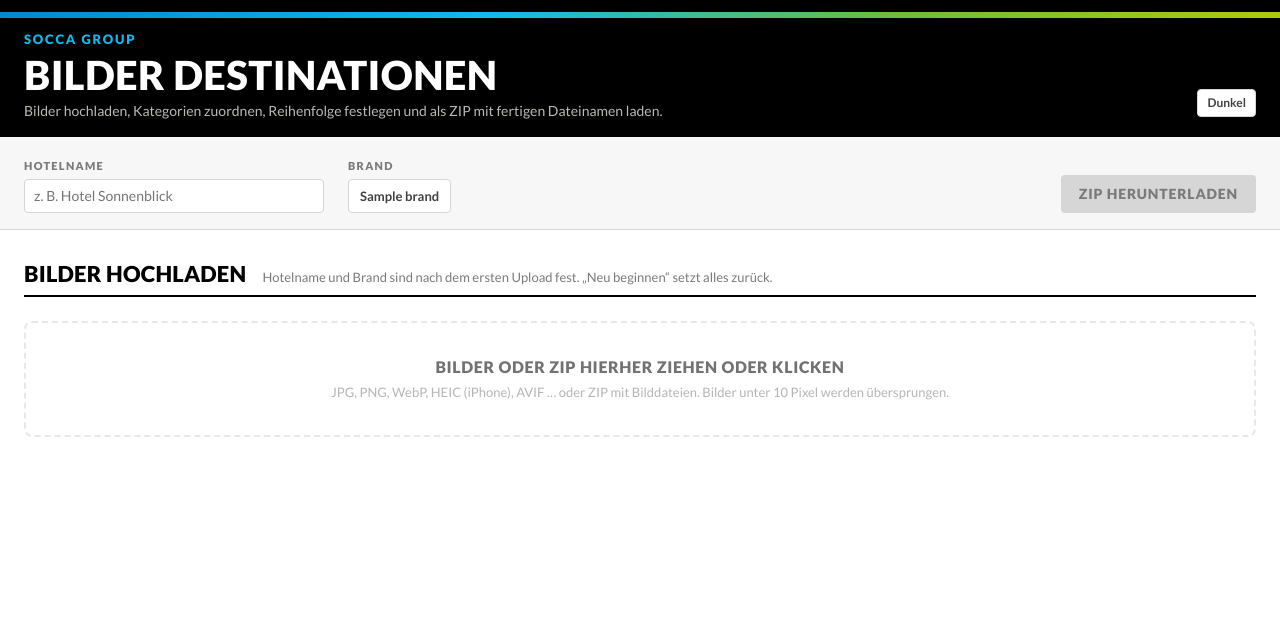
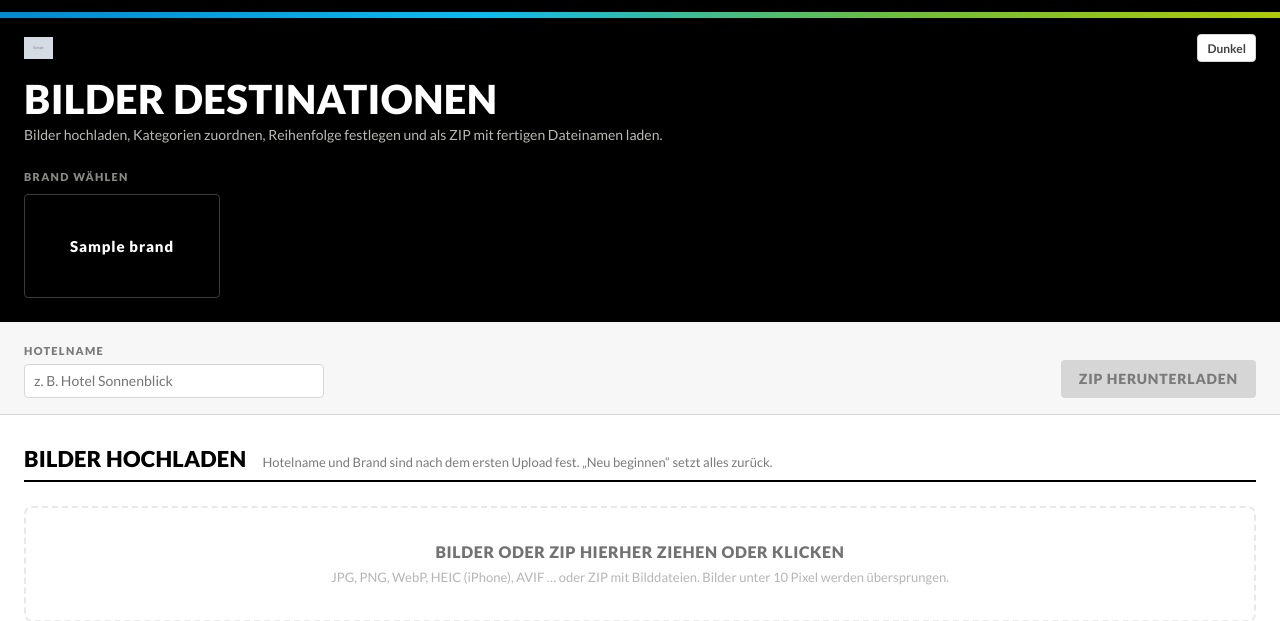
Before and after one commit to SOCCA-AI-Admin/SOCCA-Tools, a FastAPI app: template app/templates/hotel.html in a window 1280 px wide. Shown: the top 621 px of the page. Run offline with FastAPI, Linux system fonts and the light colour scheme; the template is opened without the code that fills it: most values are stand-ins (such as "Sample title", 1, 10 or a date in 2020); grey boxes marked "Sample" are stand-in pictures.

Commit message:
Bilder Destinationen: Logos im Kopf, Brand-Auswahl per Logo

```diff
--- a/app/static/hotel.css
+++ b/app/static/hotel.css
@@ -37,13 +37,31 @@ button{font-family:inherit}
 /* ---------- Kopf ---------- */
 header{background:var(--soc-black);color:#fff;padding:var(--s-3) 0 0}
 header .bar{height:6px;background:linear-gradient(120deg,#0089cf 0%,#0bbbef 38%,#6dbe3a 70%,#afca05 100%)}
-header .inner{max-width:1440px;margin:0 auto;padding:var(--s-3) var(--s-5) var(--s-4)}
-.headrow{display:flex;justify-content:space-between;align-items:flex-end;gap:var(--s-3) var(--s-5);flex-wrap:wrap}
-header h1{color:#fff;font-size:40px;margin:var(--s-1) 0 var(--s-1)}
+header .inner{max-width:1440px;margin:0 auto;padding:var(--s-4) var(--s-5) var(--s-5)}
+.toprow{display:flex;justify-content:space-between;align-items:center;gap:var(--s-4)}
+.group-logo{display:block;height:22px;width:auto}
+header h1{color:#fff;font-size:40px;margin:var(--s-4) 0 var(--s-1)}
 header h1 a{color:inherit;text-decoration:none}
 header h1 a:hover{opacity:.85}
 header p{color:#b9b9b4;font-size:14px;margin:0;max-width:90ch}
-header .chip{margin-bottom:4px}
+
+/* Brand-Auswahl im Kopf: Negativ-Logos auf Schwarz, Rahmen in der Markenfarbe */
+.brandpick{margin-top:var(--s-5);display:flex;flex-direction:column;gap:var(--s-2)}
+.brandlabel{font-size:11px;font-weight:900;letter-spacing:.12em;text-transform:uppercase;color:#8a8a85}
+.brandtiles{display:flex;gap:var(--s-3);flex-wrap:wrap}
+.tile{--tile:var(--brand);height:104px;width:196px;padding:12px 14px;display:inline-flex;align-items:center;justify-content:center;
+  background:transparent;border:1px solid #3a3a3a;border-radius:var(--r-md);color:#fff;cursor:pointer;
+  transition:border-color 140ms var(--ease),background 140ms var(--ease),opacity 140ms var(--ease)}
+.tile[data-brand=SOCCATOURS],.tile[data-brand=SOCCACUP]{--tile:#afca05}
+.tile[data-brand=SWIMTOURS]{--tile:#0089cf}
+.tile[data-brand=TENNISTOURS]{--tile:#f07812}
+.tile img{display:block;height:78px;width:auto;max-width:100%;object-fit:contain}
+.tile .txt{font-size:15px;font-weight:900;letter-spacing:.06em}
+.tile:hover:not(:disabled){border-color:#8a8a85;background:#111}
+.tile[aria-pressed=true]{border-color:var(--tile);box-shadow:0 0 0 1px var(--tile);background:#141414}
+.tile:disabled{cursor:default;opacity:.25}
+.tile[aria-pressed=true]:disabled{opacity:1}
+.tile:focus-visible{outline:2px solid #fff;outline-offset:2px}
 
 /* ---------- Steuerleiste ---------- */
 .controls{position:sticky;top:0;z-index:30;background:var(--bg-alt);
@@ -64,13 +82,6 @@ input[type=text]:disabled{background:var(--bg-alt);color:var(--fg-strong);font-w
 .chip[aria-pressed=true]{background:var(--fg-strong);color:var(--bg);border-color:var(--fg-strong)}
 .chip:disabled{cursor:default;opacity:.45}
 .chip[aria-pressed=true]:disabled{opacity:1}
-#brands:has(.logo) .chip{height:44px}
-/* Brand-Logos: immer auf Weiß, damit die Logos auch im Dunkelmodus lesbar bleiben */
-.chip.logo{background:#fff;border-color:var(--border);padding:4px 12px;height:44px;display:inline-flex;align-items:center}
-.chip.logo img{display:block;height:28px;width:auto;max-width:150px;object-fit:contain}
-.chip.logo[aria-pressed=true]{background:#fff;border-color:var(--brand);box-shadow:0 0 0 2px var(--brand)}
-.chip.logo:disabled{opacity:.35}
-.chip.logo[aria-pressed=true]:disabled{opacity:1}
 .chip.sm{font-size:12px;padding:4px 9px;min-height:28px}
 .spacer{flex:1 1 auto}
 .exportbox{display:flex;flex-direction:column;align-items:flex-end;gap:var(--s-1)}
@@ -166,6 +177,9 @@ dialog#viewer::backdrop{background:rgba(0,0,0,.6)}
 
 @media (max-width:640px){
   header h1{font-size:28px}
+  .brandtiles{display:grid;grid-template-columns:1fr 1fr;gap:var(--s-2)}
+  .tile{height:80px;width:auto;padding:8px 10px}
+  .tile img{height:56px}
   .grid{grid-template-columns:repeat(auto-fill,minmax(140px,1fr))}
   .exportbox{width:100%;align-items:stretch}
   .exportbox .btns .btn-primary{flex:1}
--- a/app/templates/hotel.html
+++ b/app/templates/hotel.html
@@ -7,18 +7,32 @@
     <link rel="preconnect" href="https://fonts.googleapis.com" />
     <link rel="preconnect" href="https://fonts.gstatic.com" crossorigin />
     <link href="https://fonts.googleapis.com/css2?family=Lato:wght@300;400;700;900&display=swap" rel="stylesheet" />
-    <link rel="stylesheet" href="/static/hotel.css?v=3" />
+    <link rel="stylesheet" href="/static/hotel.css?v=4" />
   </head>
   <body data-ext="{{ extensions | join(',') }}" data-min-pixels="{{ min_pixels }}">
     <header>
       <div class="bar"></div>
-      <div class="inner headrow">
-        <div>
+      <div class="inner">
+        <div class="toprow">
+          {% if group_logo %}
+          <img class="group-logo" src="{{ group_logo }}" alt="SOCCA GROUP" />
+          {% else %}
           <div class="eyebrow">SOCCA GROUP</div>
-          <h1><a href="./" id="homeLink">Bilder Destinationen</a></h1>
-          <p>Bilder hochladen, Kategorien zuordnen, Reihenfolge festlegen und als ZIP mit fertigen Dateinamen laden.</p>
+          {% endif %}
+          <button class="chip sm" id="themeBtn" type="button" aria-pressed="false">Dunkel</button>
         </div>
-        <button class="chip sm" id="themeBtn" type="button" aria-pressed="false">Dunkel</button>
+        <h1><a href="./" id="homeLink">Bilder Destinationen</a></h1>
+        <p>Bilder hochladen, Kategorien zuordnen, Reihenfolge festlegen und als ZIP mit fertigen Dateinamen laden.</p>
+        <div class="brandpick" role="group" aria-labelledby="brandLabel">
+          <span class="brandlabel" id="brandLabel">Brand wählen</span>
+          <div class="brandtiles" id="brands">
+            {% for brand in brands %}
+            <button class="tile" type="button" data-brand="{{ brand }}" aria-pressed="false" title="{{ brand }}">
+              {% if logos[brand] %}<img src="{{ logos[brand] }}" alt="{{ brand }}" />{% else %}<span class="txt">{{ brand }}</span>{% endif %}
+            </button>
+            {% endfor %}
+          </div>
+        </div>
       </div>
     </header>
 
@@ -27,20 +41,6 @@
         <div class="field hotelfield">
           <label for="hotelName">Hotelname</label>
           <input id="hotelName" type="text" placeholder="z. B. Hotel Sonnenblick" autocomplete="off" />
-        </div>
-        <div class="field" role="group" aria-labelledby="brandLabel">
-          <label id="brandLabel">Brand</label>
-          <div class="presets" id="brands">
-            {% for brand in brands %}
-            {% if logos[brand] %}
-            <button class="chip logo" type="button" data-brand="{{ brand }}" aria-pressed="false" title="{{ brand }}">
-              <img src="{{ logos[brand] }}" alt="{{ brand }}" />
-            </button>
-            {% else %}
-            <button class="chip" type="button" data-brand="{{ brand }}" aria-pressed="false">{{ brand }}</button>
-            {% endif %}
-            {% endfor %}
-          </div>
         </div>
         <div class="spacer"></div>
         <div class="exportbox">
@@ -101,7 +101,7 @@
       <button type="button" id="toastUndo" hidden>Rückgängig</button>
     </div>
 
-    <script src="/static/zip.js?v=3"></script>
-    <script src="/static/hotel.js?v=3"></script>
+    <script src="/static/zip.js?v=4"></script>
+    <script src="/static/hotel.js?v=4"></script>
   </body>
 </html>
```
Also changed, not shown: CLAUDE.md (+2 -2 lines), HOTEL_BILDER.md (+1 -1 lines), app/hotel_routes.py (+14 -6 lines), app/static/logos/LIESMICH.txt (+12 -10 lines), app/static/logos/socca-group.png (added), app/static/logos/soccacup.png (added), app/static/logos/soccatours.png (added), app/static/logos/swimtours.png (added), app/static/logos/tennistours.png (added).
